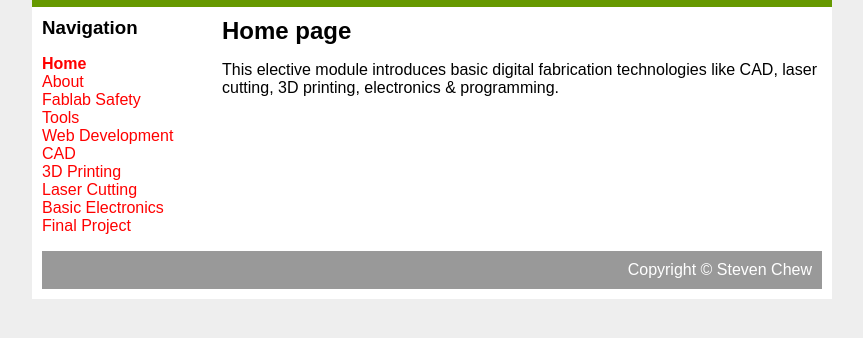
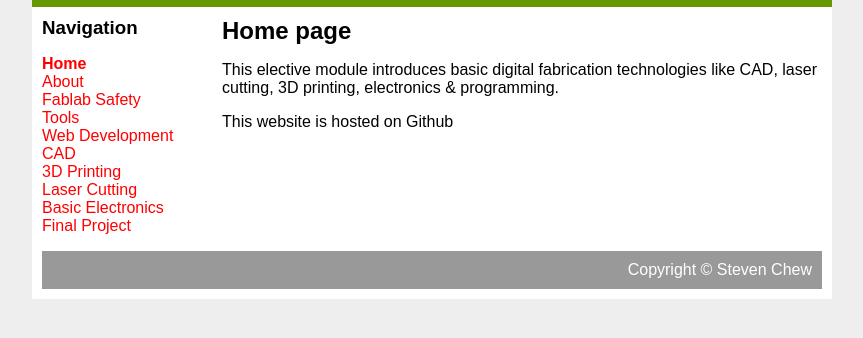
Before and after one commit to skeatz/my-first-website, a plain HTML site: page index.html in a window 1280 px wide. Shown: the part 58-396 px from the top of the page, without its empty margins (208-1071 px from the left). Drawn offline with Linux system fonts and the light colour scheme.

Commit message:
updated index.html

```diff
--- a/index.html
+++ b/index.html
@@ -28,6 +28,7 @@
 				<div id="main">
 					<h2>Home page</h2>
 					<p>This elective module introduces basic digital fabrication technologies like CAD, laser cutting, 3D printing, electronics & programming.</p>
+					<p>This website is hosted on Github</p>
 			</div>
 			<div id="footer">
 				Copyright &copy; Steven Chew
```
